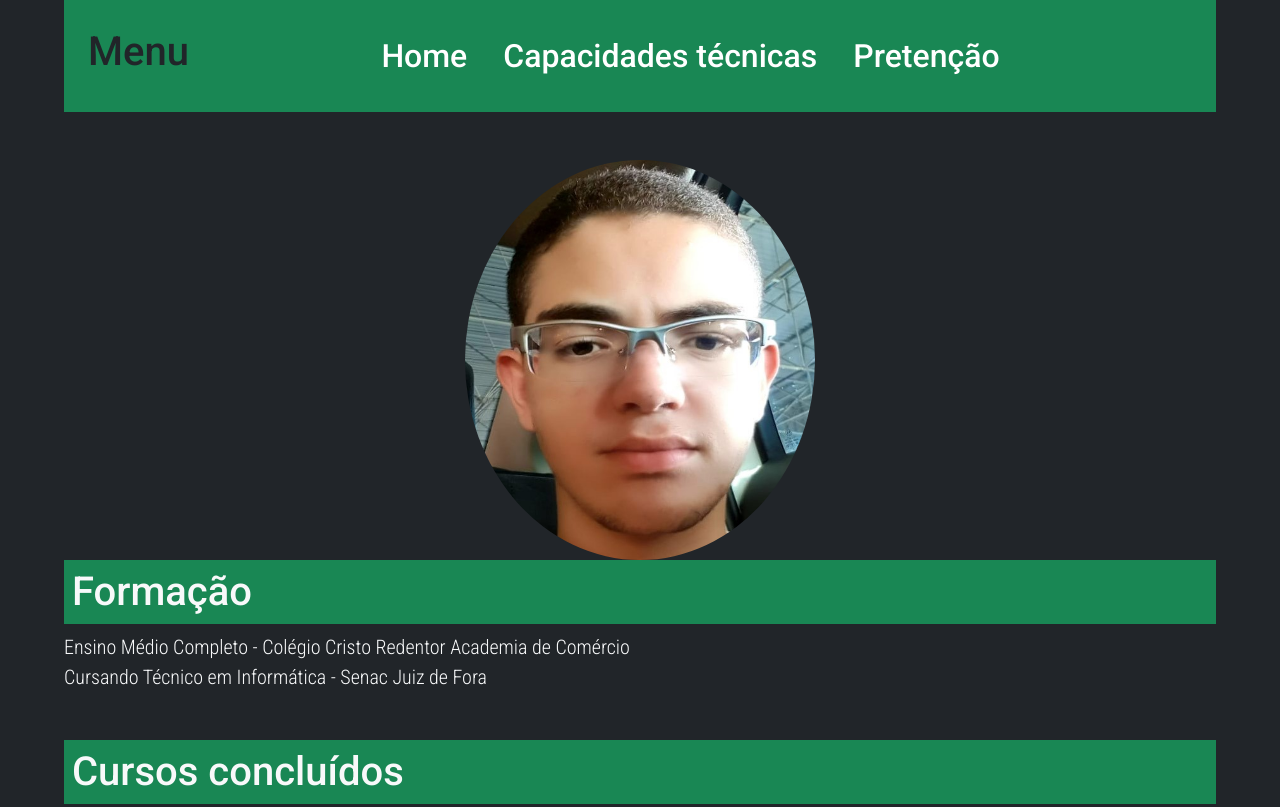
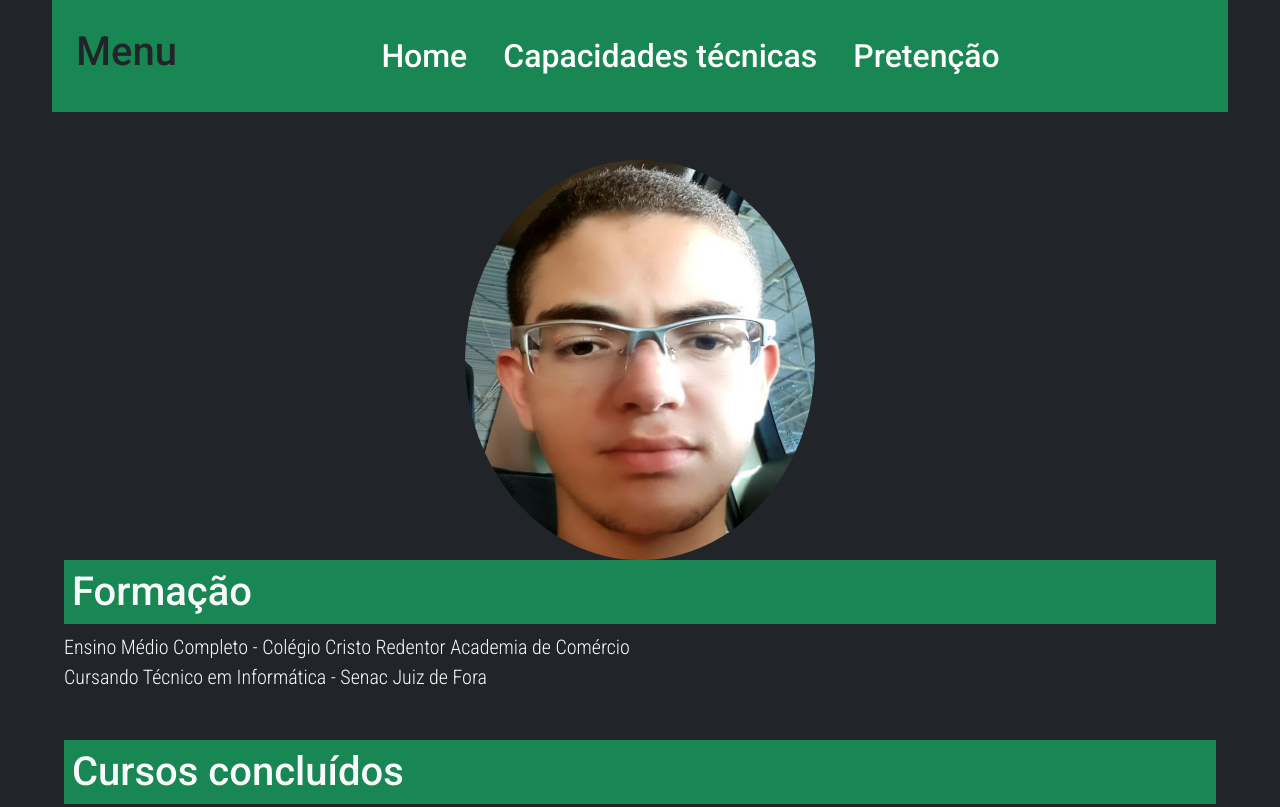
Before and after one commit to PatricioSA/atividadeBootstrap, a plain HTML site: page atividade01/capacidades.html in a window 1280 px wide. Shown: the top 807 px of the page. Drawn offline with nearby package versions, Linux system fonts and the light colour scheme.

Commit message:
arrumando menu

```diff
--- a/atividade01/capacidades.html
+++ b/atividade01/capacidades.html
@@ -60,9 +60,9 @@
 <body class="bg-dark">
 
     <div id="container">
-        <header class="p-3 bg-success text-center fs-2">
+        <header class="row p-3 bg-success text-center fs-2">
 
-            <nav class="navbar navbar-expand-sm navbar-dark bg-success p-2 fs-2">
+            <nav class="col-12 navbar navbar-expand-sm navbar-dark bg-success p-2 fs-2">
                 <h1>Menu</h1>
 
                 <!--Menu Sanduiche (Hamburguer)
```
Also changed, not shown: atividade01/pretenção.html (+2 -2 lines).
